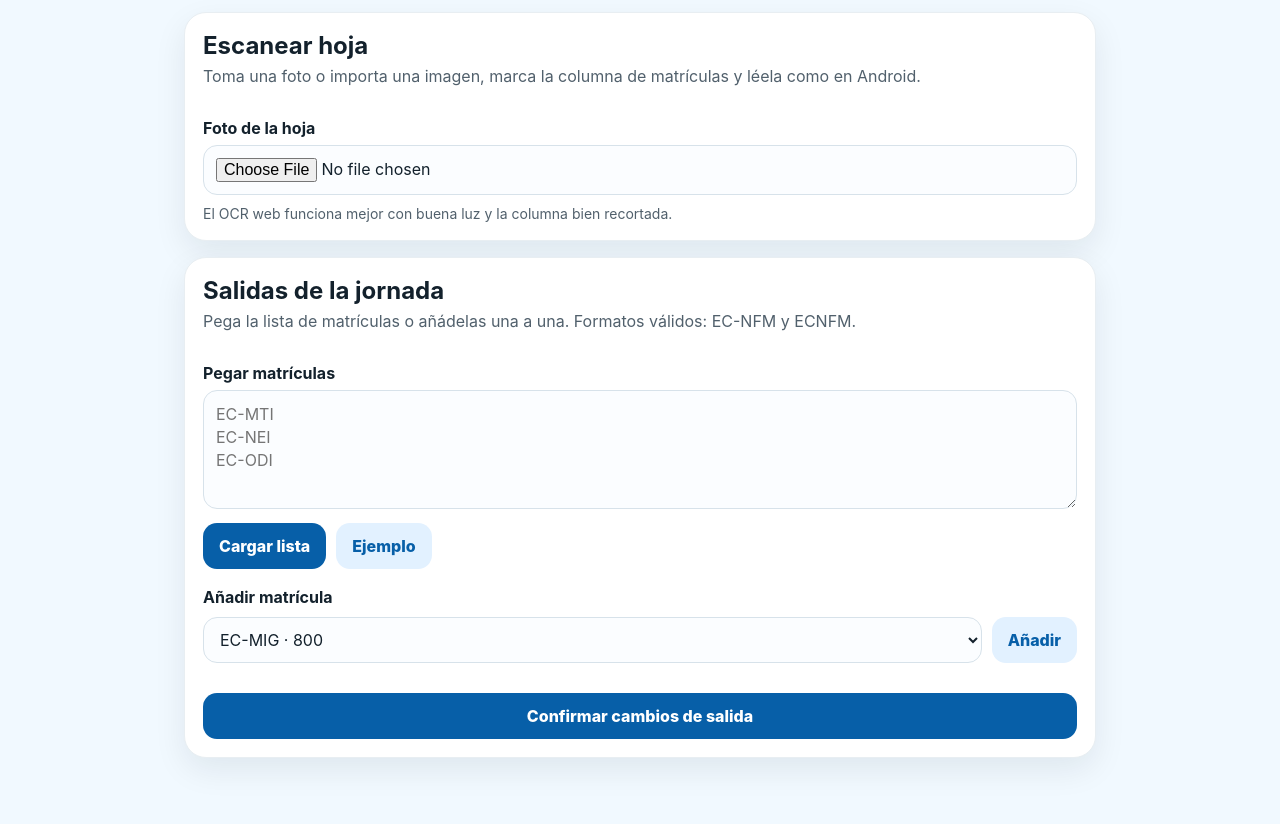
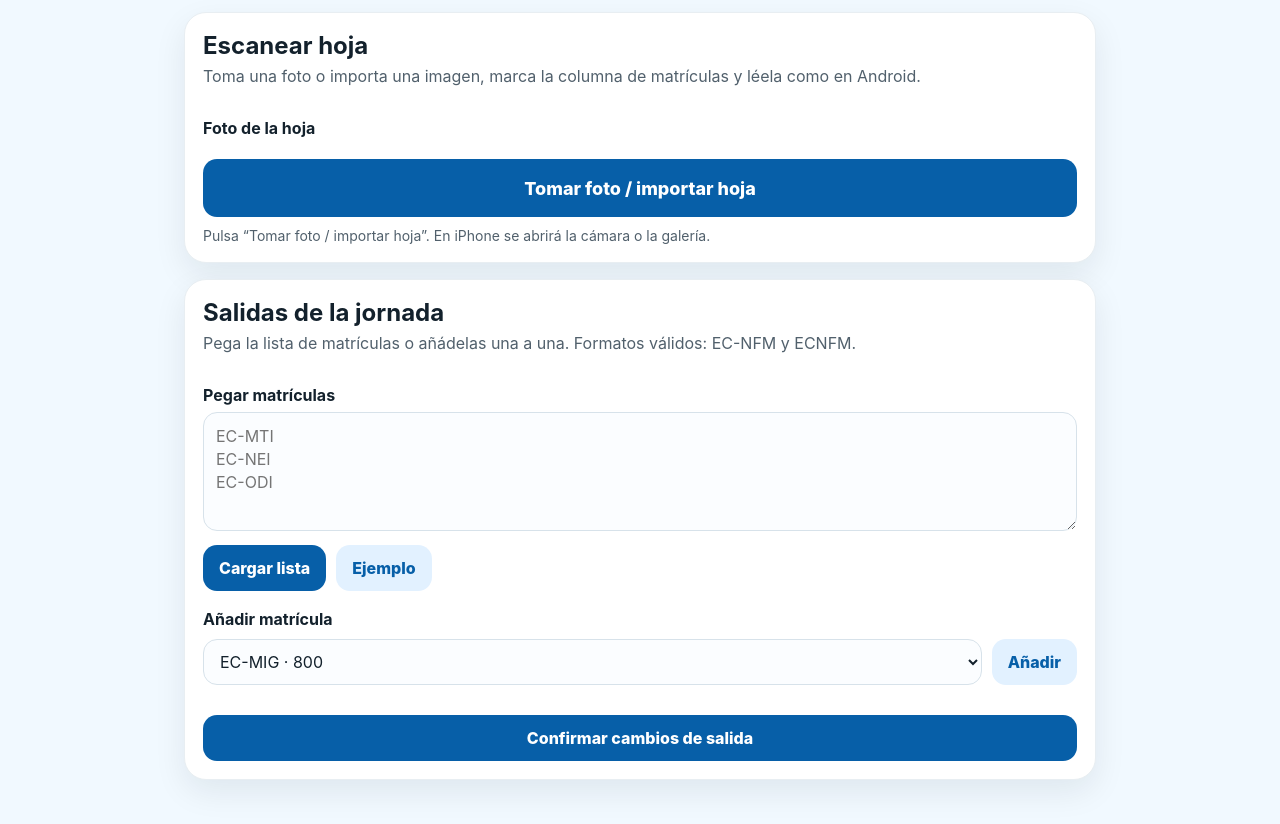
Before and after one commit to mateo-aubert/Calculo-Mantas, a plain HTML site: page web/index.html in a window 1280 px wide. Shown: the part 90-914 px from the top of the page. Drawn offline with Linux system fonts and the light colour scheme.

Commit message:
Make PWA scanner entry clearer

```diff
--- a/web/app.js
+++ b/web/app.js
@@ -67,6 +67,7 @@ const elements = {
   trackingList: document.querySelector("#trackingList"),
   resetDayButton: document.querySelector("#resetDayButton"),
   imageInput: document.querySelector("#imageInput"),
+  pickImageButton: document.querySelector("#pickImageButton"),
   ocrStatus: document.querySelector("#ocrStatus"),
   scanWorkspace: document.querySelector("#scanWorkspace"),
   scanCanvas: document.querySelector("#scanCanvas"),
@@ -120,6 +121,10 @@ function bindEvents() {
     state = { ...defaultState, draft: [] };
     persist();
     render();
+  });
+
+  elements.pickImageButton.addEventListener("click", () => {
+    elements.imageInput.click();
   });
 
   elements.imageInput.addEventListener("change", () => {
--- a/web/index.html
+++ b/web/index.html
@@ -31,8 +31,9 @@
         </div>
 
         <label class="label" for="imageInput">Foto de la hoja</label>
-        <input id="imageInput" class="file-input" type="file" accept="image/*" capture="environment" />
-        <p id="ocrStatus" class="status-text">El OCR web funciona mejor con buena luz y la columna bien recortada.</p>
+        <input id="imageInput" class="file-input visually-hidden" type="file" accept="image/*" capture="environment" />
+        <button id="pickImageButton" class="full scan-button" type="button">Tomar foto / importar hoja</button>
+        <p id="ocrStatus" class="status-text">Pulsa “Tomar foto / importar hoja”. En iPhone se abrirá la cámara o la galería.</p>
 
         <div id="scanWorkspace" class="scan-workspace hidden">
           <canvas id="scanCanvas" class="scan-canvas"></canvas>
--- a/web/service-worker.js
+++ b/web/service-worker.js
@@ -1,4 +1,4 @@
-const CACHE_NAME = "calculo-mantas-pwa-v2";
+const CACHE_NAME = "calculo-mantas-pwa-v3";
 const ASSETS = [
   "./",
   "./index.html",
--- a/web/styles.css
+++ b/web/styles.css
@@ -130,6 +130,18 @@ select {
   padding: 12px;
 }
 
+.visually-hidden {
+  position: absolute;
+  width: 1px;
+  height: 1px;
+  padding: 0;
+  margin: -1px;
+  overflow: hidden;
+  clip: rect(0, 0, 0, 0);
+  white-space: nowrap;
+  border: 0;
+}
+
 .status-text,
 .hint {
   margin: 10px 0 0;
@@ -179,6 +191,11 @@ button.danger {
 button.full {
   width: 100%;
   margin-top: 14px;
+}
+
+.scan-button {
+  min-height: 58px;
+  font-size: 18px;
 }
 
 .actions,
```
